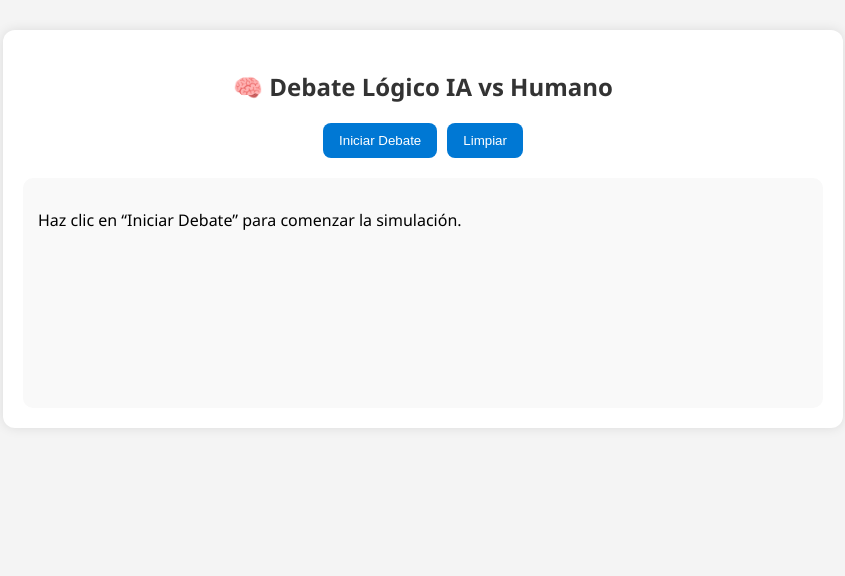
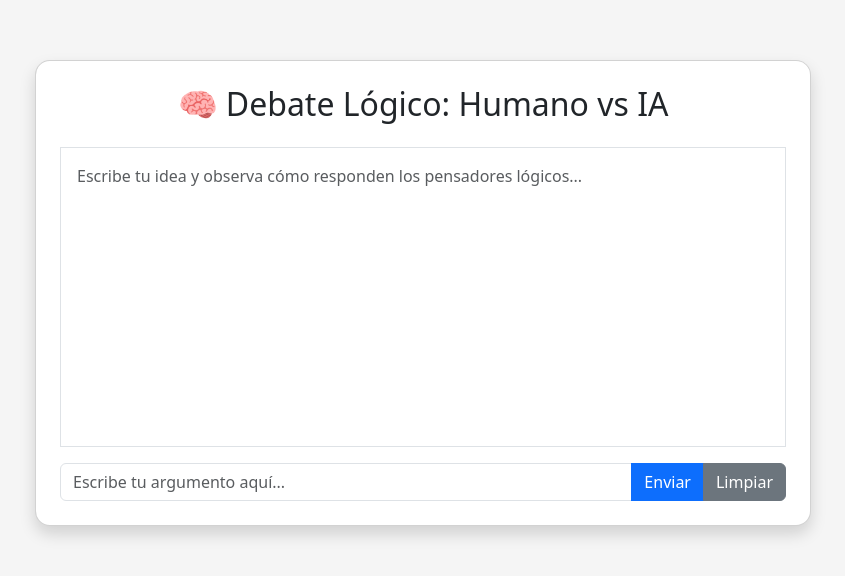
Before and after one commit to ivanramos248-hue/2-prueba-de-debate-logico, a Flask app: page /debate in a window 1280 px wide. Shown: the top 576 px of the page, without its empty margins (217-1062 px from the left). Run offline with Flask 3, Linux system fonts and the light colour scheme.

Commit message:
Update debate page title and layout

```diff
--- a/templates/debate.html
+++ b/templates/debate.html
@@ -3,97 +3,63 @@
 <head>
     <meta charset="UTF-8">
     <meta name="viewport" content="width=device-width, initial-scale=1.0">
-    <title>Debate Lógico en Acción</title>
+    <title>Debate Lógico IA vs Humano</title>
+    <link href="https://cdn.jsdelivr.net/npm/bootstrap@5.3.0/dist/css/bootstrap.min.css" rel="stylesheet">
     <style>
-        body {
-            background-color: #f4f4f4;
-            font-family: "Segoe UI", sans-serif;
-            margin: 0;
-            padding: 0;
-        }
-        .container {
-            width: 90%;
-            max-width: 800px;
-            margin: 30px auto;
-            background: white;
-            padding: 20px;
-            border-radius: 12px;
-            box-shadow: 0 0 12px rgba(0,0,0,0.1);
-        }
-        h2 {
-            text-align: center;
-            color: #333;
-        }
-        .botones {
-            display: flex;
-            justify-content: center;
-            gap: 10px;
-            margin-top: 20px;
-        }
-        button {
-            background-color: #0078d4;
-            color: white;
-            border: none;
-            padding: 10px 16px;
-            border-radius: 8px;
-            cursor: pointer;
-        }
-        button:hover {
-            background-color: #005fa3;
-        }
-        #debate {
-            background: #f9f9f9;
-            padding: 15px;
-            margin-top: 20px;
-            border-radius: 10px;
-            min-height: 200px;
-            overflow-y: auto;
-        }
-        .mensaje {
-            margin-bottom: 12px;
-        }
-        .cron {
-            color: #e67e22;
-            font-weight: bold;
-        }
-        .aeon {
-            color: #27ae60;
-            font-weight: bold;
-        }
-        .moros {
-            color: #2980b9;
-            font-weight: bold;
-        }
+        body { background-color: #f5f5f5; }
+        .container { max-width: 800px; margin-top: 60px; }
+        .card { border-radius: 15px; }
+        .mensaje { margin-bottom: 10px; }
+        .usuario { color: #0d6efd; }
+        .ia { color: #198754; }
+        .titulo { font-weight: bold; }
     </style>
 </head>
 <body>
     <div class="container">
-        <h2>🧠 Debate Lógico IA vs Humano</h2>
-        <div class="botones">
-            <button onclick="iniciarDebate()">Iniciar Debate</button>
-            <button onclick="limpiar()">Limpiar</button>
-        </div>
-        <div id="debate">
-            <p>Haz clic en “Iniciar Debate” para comenzar la simulación.</p>
+        <div class="card shadow p-4">
+            <h2 class="text-center mb-4">🧠 Debate Lógico: Humano vs IA</h2>
+            <div id="debateBox" class="border p-3 mb-3" style="height: 300px; overflow-y: auto; background: white;">
+                <p class="text-muted">Escribe tu idea y observa cómo responden los pensadores lógicos...</p>
+            </div>
+            <div class="input-group">
+                <input type="text" id="userInput" class="form-control" placeholder="Escribe tu argumento aquí...">
+                <button class="btn btn-primary" id="sendBtn">Enviar</button>
+                <button class="btn btn-secondary" id="clearBtn">Limpiar</button>
+            </div>
         </div>
     </div>
 
     <script>
-        async function iniciarDebate() {
-            const resp = await fetch('/iniciar', { method: 'POST' });
-            const data = await resp.json();
-            document.getElementById('debate').innerHTML = '';
-            data.forEach(m => {
-                const div = document.createElement('div');
-                div.className = 'mensaje';
-                div.innerHTML = `<span class="${m.orador.toLowerCase()}">${m.orador}:</span> ${m.texto}`;
-                document.getElementById('debate').appendChild(div);
+        const sendBtn = document.getElementById("sendBtn");
+        const clearBtn = document.getElementById("clearBtn");
+        const input = document.getElementById("userInput");
+        const box = document.getElementById("debateBox");
+
+        sendBtn.onclick = async () => {
+            const texto = input.value.trim();
+            if (!texto) return;
+
+            box.innerHTML += `<p class='mensaje usuario'><strong>Tú:</strong> ${texto}</p>`;
+            input.value = '';
+
+            const response = await fetch('/responder', {
+                method: 'POST',
+                headers: { 'Content-Type': 'application/json' },
+                body: JSON.stringify({ texto })
             });
-        }
 
-        function limpiar() {
-            document.getElementById('debate').innerHTML = '<p>Haz clic en “Iniciar Debate” para comenzar la simulación.</p>';
-        }
+            const data = await response.json();
+            for (const [nombre, frase] of Object.entries(data)) {
+                box.innerHTML += `<p class='mensaje ia'><strong>${nombre}:</strong> ${frase}</p>`;
+            }
+
+            box.scrollTop = box.scrollHeight;
+        };
+
+        clearBtn.onclick = () => {
+            box.innerHTML = '<p class="text-muted">Escribe tu idea y observa cómo responden los pensadores lógicos...</p>';
+        };
     </script>
 </body>
 </html>
```
